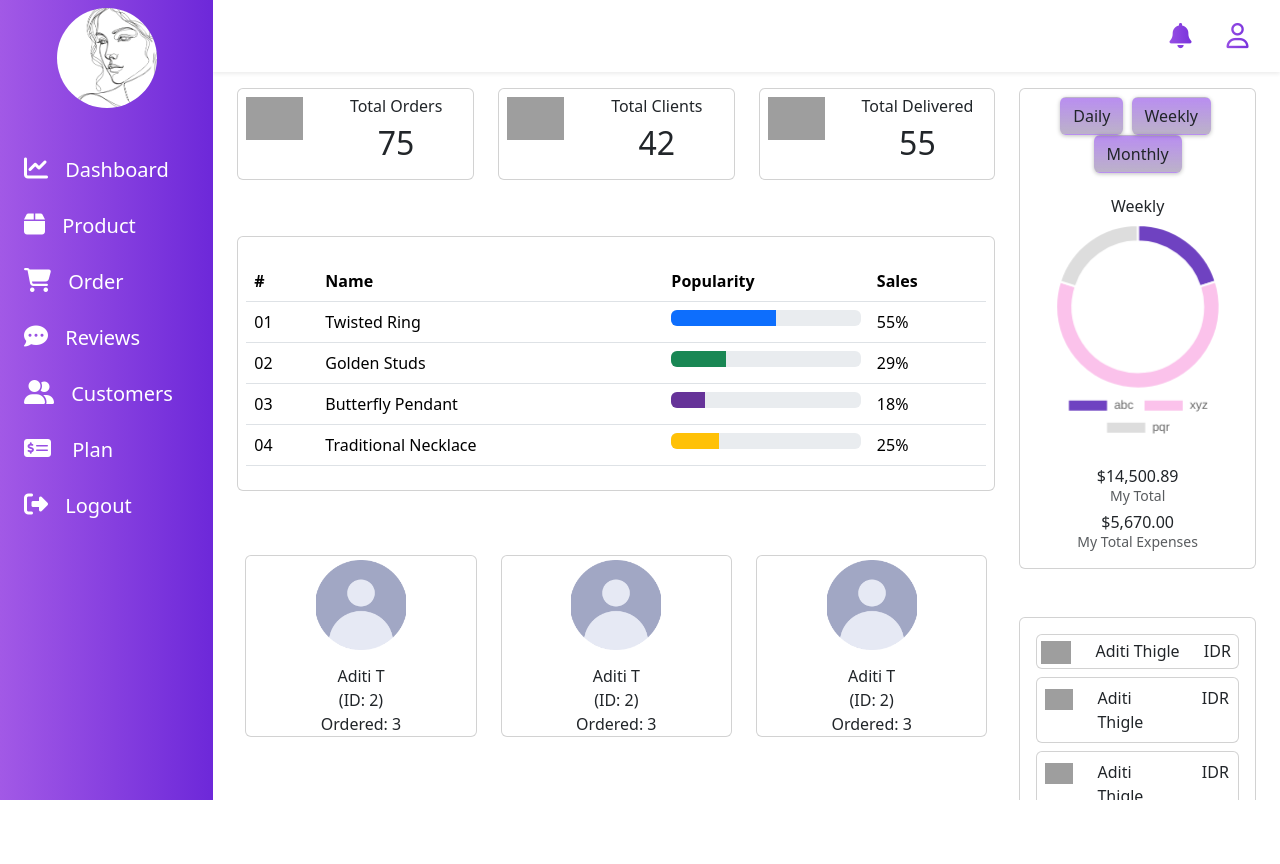
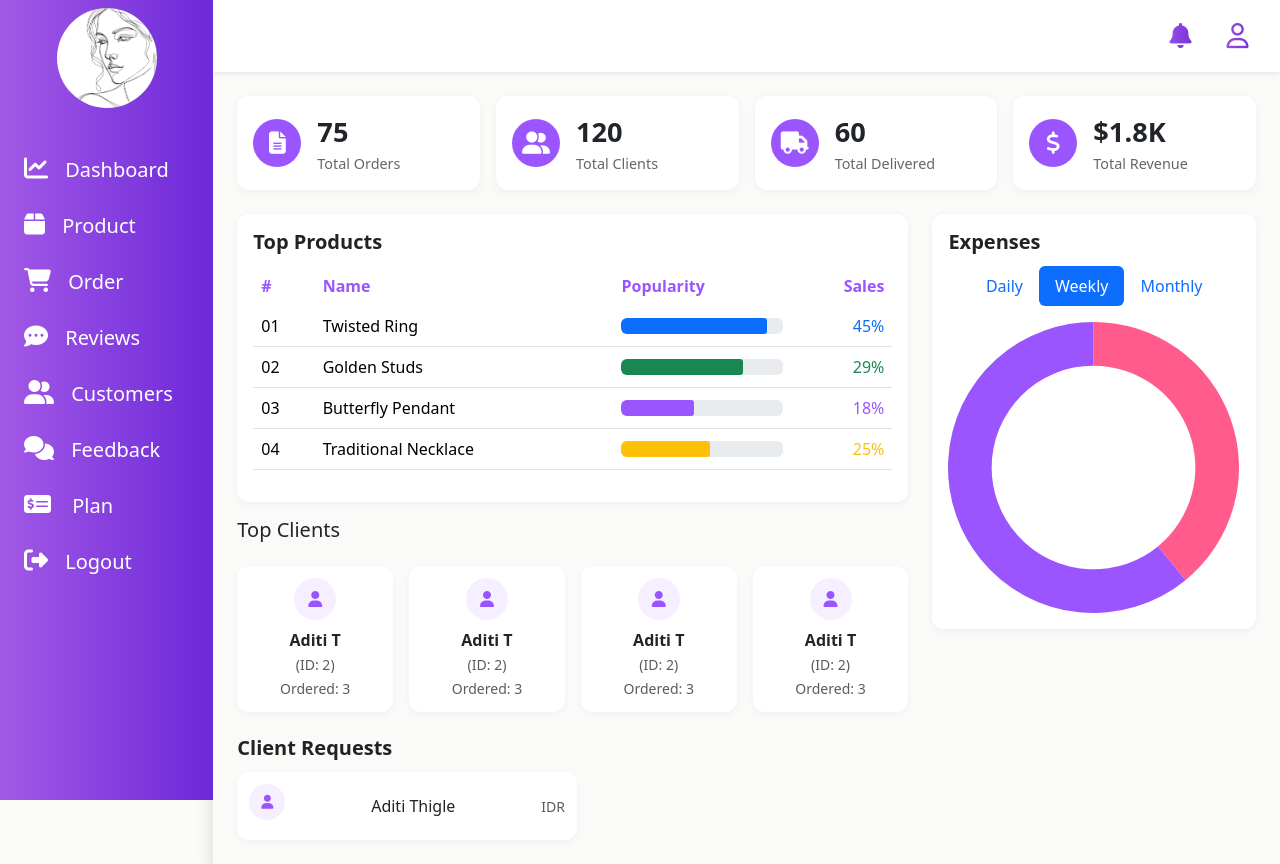
Before and after one commit to Vaishnavi323/SonaChandi, a CodeIgniter app: page /sonachandi/index.php/admincontroller/dashboard in a window 1280 px wide. Before the commit the page ends 800 px from the top, so only its background shows below. Run offline with CodeIgniter, Linux system fonts and the light colour scheme; some libraries are stand-ins or nearby versions; grey boxes are pictures that could not be loaded.

Commit message:
finalise admin by nisha

```diff
--- a/application/controllers/AdminController.php
+++ b/application/controllers/AdminController.php
@@ -87,4 +87,9 @@ class AdminController extends CI_Controller {
 	{
 		$this->load->view('Admin/feedback');
 	}
+
+			public function base()
+	{
+		$this->load->view('Admin/base');
+	}
 }
--- a/application/views/Admin/dashboard.php
+++ b/application/views/Admin/dashboard.php
@@ -1,340 +1,287 @@
-<!DOCTYPE html>
+<!doctype html>
 <html lang="en">
   <head>
-    <meta charset="UTF-8">
-    <meta name="viewport" content="width=device-width, initial-scale=1.0">
-    <title>Document</title>
-      <link href="https://cdn.jsdelivr.net/npm/bootstrap@5.3.6/dist/css/bootstrap.min.css" rel="stylesheet"
-    integrity="sha384-4Q6Gf2aSP4eDXB8Miphtr37CMZZQ5oXLH2yaXMJ2w8e2ZtHTl7GptT4jmndRuHDT" crossorigin="anonymous">
-  <link rel="stylesheet" href="https://cdnjs.cloudflare.com/ajax/libs/font-awesome/6.7.2/css/all.min.css"
-    integrity="sha512-Evv84Mr4kqVGRNSgIGL/F/aIDqQb7xQ2vcrdIwxfjThSH8CSR7PBEakCr51Ck+w+/U6swU2Im1vVX0SVk9ABhg=="
-    crossorigin="anonymous" referrerpolicy="no-referrer" />
-
+    <meta charset="utf-8">
+    <meta name="viewport" content="width=device-width, initial-scale=1">
+    <title>Bootstrap demo</title>
+    <link href="https://cdn.jsdelivr.net/npm/bootstrap@5.3.6/dist/css/bootstrap.min.css" rel="stylesheet" integrity="sha384-4Q6Gf2aSP4eDXB8Miphtr37CMZZQ5oXLH2yaXMJ2w8e2ZtHTl7GptT4jmndRuHDT" crossorigin="anonymous">
+<link rel="stylesheet" href="https://cdnjs.cloudflare.com/ajax/libs/font-awesome/6.7.2/css/all.min.css" integrity="sha512-Evv84Mr4kqVGRNSgIGL/F/aIDqQb7xQ2vcrdIwxfjThSH8CSR7PBEakCr51Ck+w+/U6swU2Im1vVX0SVk9ABhg==" crossorigin="anonymous" referrerpolicy="no-referrer" />
+    <link rel="stylesheet" href="<?php echo base_url('assets/css/sidebar.css'); ?>">
 <style>
 
-html, body {
-  width: 100vw;
-  height: 100vh;
-  margin: 0;
-  padding: 0;
-display: flex;
- overflow-x: hidden;
+
+    :root {
+      --purple-light: #f6efff;
+      --purple-main: #9a55ff;
+      --accent: #ff5c8d;
+      --bg-light: #f3f4f6;
+      --radius: 12px;
     }
 
-        .avatar {
-    width: 100px;
-    height: 100px;
-    /* background-color: #ccc; */
-    /* border-radius: 50%; */
-    overflow: hidden;
-    display: inline-block;
-    margin-bottom: 10px;
+    body {
+      background: var(--bg-light);
+      font-family: 'Segoe UI', sans-serif;
+      color: #333;
     }
 
-.avatar img {
-    width: 90%;
-    height: 90%;
-    object-fit: cover;
+    h5.section-title {
+      font-weight: 600;
+      margin-bottom: 12px;
+      color: #222;
     }
 
-
-
-
-
-     .btn {
-       color: white;
-      font-weight: 500;
-
-      background: linear-gradient(180deg, rgba(106, 15, 224, 0.47) 0%, rgba(95, 72, 126, 0.42) 100%);
-      box-shadow: 0 1px 4px rgba(0, 0, 0, 0.26);
-      cursor: pointer;
-      transition: transform 0.2s, box-shadow 0.2s;
-
-
+    .card-stats {
+      background: white;
+      border-radius: var(--radius);
+      box-shadow: 0 2px 8px rgba(0,0,0,0.05);
+      transition: transform 0.2s;
     }
-           .gradient-button {
-      background: linear-gradient(to right, #da8cff, #9a55ff);
-      color: white;
-      padding: 12px 25px;
-      border: none;
-      border-radius: 10px;
-      font-size: 16px;
-      cursor: pointer;
-      transition: 0.3s ease-in-out;
-      box-shadow: 0 4px 10px rgba(154, 85, 255, 0.3);
-      margin:0px 180px 0px 180px;
+    .card-stats:hover {
+      transform: translateY(-3px);
+    }
+    .card-stats .icon-circle {
+      width: 48px;
+      height: 48px;
+      border-radius: 50%;
+      background: var(--purple-main);
+      color: #fff;
+      display: flex;
+      justify-content: center;
+      align-items: center;
+      font-size: 1.4rem;
+      margin-right: 16px;
+    }
+    .card-stats .stat-value {
+      font-size: 1.7rem;
+      font-weight: 600;
+    }
+    .card-stats .stat-label {
+      color: #666;
+      font-size: 0.9rem;
     }
 
-    .gradient-button:hover {
-      opacity: 0.9;
-      transform: scale(1.03);
+    .chart-container {
+      background: white;
+      border-radius: var(--radius);
+      padding: 20px;
+      box-shadow: 0 2px 8px rgba(0,0,0,0.05);
     }
 
+    .nav-tabs .nav-link.active {
+      background: var(--purple-light);
+      color: var(--purple-main);
+    }
 
+    .mini-card {
+      background: white;
+      border-radius: var(--radius);
+      padding: 12px;
+      box-shadow: 0 2px 6px rgba(0,0,0,0.04);
+      text-align: center;
+    }
+    .mini-card .avatar-sm {
+      width: 42px;height:42px;
+      border-radius: 50%;
+      background: var(--purple-light);
+      display: inline-flex;
+      align-items: center;
+      justify-content: center;
+      color: var(--purple-main);
+      font-size: 1rem;
+      margin-bottom: 8px;
+    }
 
-
-
-
-
-
-
+    .table thead th {
+      font-weight: 600;
+      color: var(--purple-main);
+      border-bottom: none;
+    }
+    .table tbody tr:hover {
+      background: #fafafa;
+    }
+    .progress {
+      height: 6px;
+      border-radius: 3px;
+    }
+    .progress-bar {
+      border-radius: 3px;
+    }
 
   </style>
-
-
   </head>
   <body>
 
-<div class="container-fluid p-0">
+
+  <div class="container-fluid p-0" style=" background:#FAFAF9">
 <div class="row g-0">
   <!-- sidebar   -->
       <?php include 'sidebar.php';?>
 
-<div class="ol-lg-9 col-xl-10 col-12 offset-xl-2 offset-lg-3 text-white ">
+      <div class="col-lg-9 col-xl-10 col-12  shadow offset-xl-2 offset-lg-3  ">
 <!-- navbar -->
 <?php include 'navbar.php';?>
-<!-- main content here -->
-<div class="container px-4">
 
-                <div class="row mt-3">
-                    <!-- Stats Boxes -->
-                    <div class="col-md-9">
-                        <div class="row" >
-                            <div class="col-md-4" >
-                                <div class="card p-2 text-center top-box">
-                                    <div class="row">
-                                        <div class="col-md-4">
-                                            <img class="img-fluid" src="<?php echo base_url("assets/Admin/orders.png"); ?>" alt="">
+
+
+<div class="container-fluid py-4">
+  <div class="container">
+
+    <!-- Stats Cards -->
+    <div class="row g-3 mb-4">
+      <div class="col-md-3">
+        <div class="card-stats d-flex align-items-center p-3">
+          <div class="icon-circle"><i class="fa-solid fa-file-lines"></i></div>
+          <div>
+            <div class="stat-value">75</div>
+            <div class="stat-label">Total Orders</div>
           </div>
-                                        <div class="col-md-8">
-                                            <h6>Total Orders</h6>
-                                            <h2>75</h2>
+        </div>
+      </div>
+      <div class="col-md-3">
+        <div class="card-stats d-flex align-items-center p-3">
+          <div class="icon-circle"><i class="fa-solid fa-user-group"></i></div>
+          <div>
+            <div class="stat-value">120</div>
+            <div class="stat-label">Total Clients</div>
+          </div>
+        </div>
+      </div>
+      <div class="col-md-3">
+        <div class="card-stats d-flex align-items-center p-3">
+          <div class="icon-circle"><i class="fa-solid fa-truck"></i></div>
+          <div>
+            <div class="stat-value">60</div>
+            <div class="stat-label">Total Delivered</div>
+          </div>
+        </div>
+      </div>
+      <div class="col-md-3">
+        <div class="card-stats d-flex align-items-center p-3">
+          <div class="icon-circle"><i class="fa-solid fa-dollar-sign"></i></div>
+          <div>
+            <div class="stat-value">$1.8K</div>
+            <div class="stat-label">Total Revenue</div>
           </div>
         </div>
       </div>
     </div>
-                             <div class="col-md-4" >
-                                <div class="card p-2 text-center top-box">
-                                    <div class="row">
-                                        <div class="col-md-4">
-                                             <img class="img-fluid" src="<?php echo base_url("assets/Admin/clients.png"); ?>" alt="">
+
+    <!-- Top Products + Expense Chart -->
+    <div class="row g-4 mb-4">
+      <div class="col-lg-8">
+        <div class="chart-container p-3">
+          <h5 class="section-title">Top Products</h5>
+          <div class="table-responsive">
+            <table class="table align-middle">
+              <thead>
+                <tr><th>#</th><th>Name</th><th>Popularity</th><th class="text-end">Sales</th></tr>
+              </thead>
+              <tbody>
+                <tr><td>01</td><td>Twisted Ring</td><td><div class="progress"><div class="progress-bar bg-primary" style="width:90%"></div></div></td><td class="text-end text-primary">45%</td></tr>
+                <tr><td>02</td><td>Golden Studs</td><td><div class="progress"><div class="progress-bar bg-success" style="width:75%"></div></div></td><td class="text-end text-success">29%</td></tr>
+                <tr><td>03</td><td>Butterfly Pendant</td><td><div class="progress"><div class="progress-bar" style="background:var(--purple-main);width:45%"></div></div></td><td class="text-end" style="color:var(--purple-main)">18%</td></tr>
+                <tr><td>04</td><td>Traditional Necklace</td><td><div class="progress"><div class="progress-bar bg-warning" style="width:55%"></div></div></td><td class="text-end text-warning">25%</td></tr>
+              </tbody>
+            </table>
           </div>
-                                        <div class="col-md-8">
-                                            <h6>Total Clients</h6>
-                                            <h2>42</h2>
+        </div>
+
+        <div class="row g-3">
+          <h5 class="pt-3" >Top Clients</h5>
+          <div class="col-6 col-sm-4 col-lg-3">
+            <div class="mini-card">
+              <div class="avatar-sm"><i class="fa-solid fa-user"></i></div>
+              <div class="fw-semibold">Aditi T</div>
+              <small class="text-muted">(ID: 2)</small><br>
+              <small class="text-muted">Ordered: 3</small>
+            </div>
+          </div>
+                    <div class="col-6 col-sm-4 col-lg-3">
+            <div class="mini-card">
+              <div class="avatar-sm"><i class="fa-solid fa-user"></i></div>
+              <div class="fw-semibold">Aditi T</div>
+              <small class="text-muted">(ID: 2)</small><br>
+              <small class="text-muted">Ordered: 3</small>
+            </div>
+          </div>
+                    <div class="col-6 col-sm-4 col-lg-3">
+            <div class="mini-card">
+              <div class="avatar-sm"><i class="fa-solid fa-user"></i></div>
+              <div class="fw-semibold">Aditi T</div>
+              <small class="text-muted">(ID: 2)</small><br>
+              <small class="text-muted">Ordered: 3</small>
+            </div>
+          </div>
+          <div class="col-6 col-sm-4 col-lg-3">
+            <div class="mini-card">
+              <div class="avatar-sm"><i class="fa-solid fa-user"></i></div>
+              <div class="fw-semibold">Aditi T</div>
+              <small class="text-muted">(ID: 2)</small><br>
+              <small class="text-muted">Ordered: 3</small>
+            </div>
+          </div>
+        </div>
+
+      </div>
+
+      <div class="col-lg-4">
+        <div class="chart-container p-3">
+          <h5 class="section-title">Expenses</h5>
+          <ul class="nav nav-pills mb-3 tab-pill justify-content-center">
+            <li class="nav-item"><button class="nav-link">Daily</button></li>
+            <li class="nav-item"><button class="nav-link active">Weekly</button></li>
+            <li class="nav-item"><button class="nav-link">Monthly</button></li>
+          </ul>
+          <canvas id="expenseChart" height="200"></canvas>
+        </div>
+      </div>
+    </div>
+
+    <!-- Clients & Requests -->
+
+      <div class="col-lg-4">
+        <h5 class="section-title">Client Requests</h5>
+        <div class="d-flex flex-column gap-3">
+          <div class="mini-card d-flex align-items-center gap-3">
+            <div class="avatar-sm" style="width:36px;height:36px;font-size:14px"><i class="fa-solid fa-user"></i></div>
+            <div class="flex-grow-1">Aditi Thigle</div>
+            <span class="text-muted small">IDR</span>
           </div>
         </div>
       </div>
     </div>
-                             <div class="col-md-4" >
-                                <div class="card p-2 text-center top-box">
-                                    <div class="row">
-                                        <div class="col-md-4 ">
-                                             <img class="img-fluid " src="<?php echo base_url("assets/Admin/deliverd.png"); ?>" alt="">
-                                        </div>
-                                        <div class="col-md-8">
-                                            <h6>Total Delivered</h6>
-                                            <h2>55</h2>
-                                        </div>
-                                    </div>
-                                </div>
-                            </div>
-                        </div>
-                                                <div class="row mt-4" >
-                            <div class="col-md-12">
-                                <h5>Top Products</h5>
-                                <div class="card p-2">
-                                    <table class="table mt-3">
-                                        <thead>
-                                            <tr>
-                                                <th>#</th>
-                                                <th>Name</th>
-                                                <th>Popularity</th>
-                                                <th>Sales</th>
-                                            </tr>
-                                        </thead>
-                                        <tbody>
-                                            <tr>
-                                                <td>01</td>
-                                                <td>Twisted Ring</td>
-                                                <td>
-                                                    <div class="progress">
-                                                        <div class="progress-bar bg-primary" style="width: 55%"></div>
-                                                    </div>
-                                                </td>
-                                                <td>55%</td>
-                                            </tr>
-                                            <tr>
-                                                <td>02</td>
-                                                <td>Golden Studs</td>
-                                                <td>
-                                                    <div class="progress">
-                                                        <div class="progress-bar bg-success" style="width: 29%"></div>
-                                                    </div>
-                                                </td>
-                                                <td>29%</td>
-                                            </tr>
-                                            <tr>
-                                                <td>03</td>
-                                                <td>Butterfly Pendant</td>
-                                                <td>
-                                                    <div class="progress">
-                                                        <div class="progress-bar" style="width: 18%; background-color: rebeccapurple;"></div>
-                                                    </div>
-                                                </td>
-                                                <td>18%</td>
-                                            </tr>
-                                            <tr>
-                                                <td>04</td>
-                                                <td>Traditional Necklace</td>
-                                                <td>
-                                                    <div class="progress">
-                                                        <div class="progress-bar bg-warning" style="width: 25%"></div>
-                                                    </div>
-                                                </td>
-                                                <td>25%</td>
-                                            </tr>
-                                        </tbody>
-                                    </table>
-                                </div>
+
   </div>
 </div>
 
-                        <!-- Top Clients -->
-                        <div class="row mt-4">
-                            <div class="col-md-12">
-                                <h5>Top Clients</h5>
-                                <div class=" p-2">
-
-                                <div class="row">
-                                    <div class="col-md-4">
-                                        <div class="card text-center">
-                                            <div class="avatar mx-auto my-1"> <img src="<?php echo base_url("assets/Admin/Avatar.png"); ?>" alt=""></div>
-
-                                            <p class="mb-0">Aditi T<br>(ID: 2)<br>Ordered: 3</p>
-                                        </div>
-                                    </div>
-                                     <div class="col-md-4">
-                                        <div class="card text-center">
-                                            <div class="avatar mx-auto my-1"> <img src="<?php echo base_url("assets/Admin/Avatar.png"); ?>" alt=""></div>
-
-                                            <p class="mb-0">Aditi T<br>(ID: 2)<br>Ordered: 3</p>
-                                        </div>
-                                    </div>
-                                     <div class="col-md-4">
-                                        <div class="card text-center">
-                                            <div class="avatar mx-auto my-1"> <img src="<?php echo base_url("assets/Admin/Avatar.png"); ?>" alt=""></div>
-
-                                            <p class="mb-0">Aditi T<br>(ID: 2)<br>Ordered: 3</p>
 </div>
 </div>
 </div>
 
 
-                                </div>
-                            </div>
-                        </div>
-                    </div>
 
-                    <div class="col-md-3 ">
-                        <div class="card p-2 text-center mb-3">
-
-  <div class="d-flex">
-    <div>
-      <button class="btn  me-1">Daily</button>
-      <button class="btn  me-1">Weekly</button>
-      <button class="btn ">Monthly</button>
-    </div>
-    <!-- <div class="ms-auto me-1">
-      <button class="btn "><i class="fa-solid fa-plus fs-5 rounded "></i></button>
-    </div> -->
-  </div>
-
-                            <h6 class="mt-4">Weekly</h6>
-                            <canvas id="salesChart" height="200"></canvas>
-                            <h6 class="mt-4">$14,500.89<br><small class="text-muted">My Total</small></h6>
-                            <h6>$5,670.00<br><small class="text-muted">My Total Expenses</small></h6>
-                        </div>
-
-                        <h5>Client Requests</h5>
-                        <div class="card p-3 ">
-                            <div class="card mb-2 p-1">
-                                <div class="row">
-                                    <div class="col-md-3"><img class="img-fluid " src="<?php echo base_url("assets/Admin/person.png"); ?>" alt=""></div>
-                                    <div class="col-md-6 fs-6">Aditi Thigle</div>
-                                    <div class="col-md-3">IDR</div>
-                                </div>
-                            </div>
-                             <div class="card mb-2 p-2">
-                                <div class="row">
-                                    <div class="col-md-3"><img class="img-fluid " src="<?php echo base_url("assets/Admin/person.png"); ?>" alt=""></div>
-                                    <div class="col-md-6 fs-6">Aditi Thigle</div>
-                                    <div class="col-md-3">IDR</div>
-                                </div>
-                            </div>
-                            <div class="card mb-2 p-2">
-                                <div class="row">
-                                    <div class="col-md-3"><img class="img-fluid " src="<?php echo base_url("assets/Admin/person.png"); ?>" alt=""></div>
-                                    <div class="col-md-6 fs-6">Aditi Thigle</div>
-                                    <div class="col-md-3">IDR</div>
-                                </div>
-                            </div>
-                        </div>
-
-
-                        </div>
-                    </div>
-                </div> <!-- row -->
-            </div> <!-- col-10 -->
-
-
-</div>
-
-</div>
-
-
-
-</div>
-</div>
-
-
-
+<script src="https://cdn.jsdelivr.net/npm/bootstrap@5.3.3/dist/js/bootstrap.bundle.min.js"></script>
     <script src="<?php echo base_url("assets/js/sidebar.js"); ?>"></script>
-
-
-
-    <script src="https://cdn.jsdelivr.net/npm/chart.js"></script>
+<script src="https://cdn.jsdelivr.net/npm/chart.js@4.4.1"></script>
 <script>
-        const ctx = document.getElementById('salesChart').getContext('2d');
-        const salesChart = new Chart(ctx, {
-            type: 'doughnut',
+  const ctx = document.getElementById("expenseChart");
+  new Chart(ctx, {
+    type: "doughnut",
     data: {
-                labels: ['abc', 'xyz', 'pqr'],
+      labels: ["Spent", "Remaining"],
       datasets: [{
-                    label: 'Expenses',
-                    data: [20, 60, 20],
-                    backgroundColor: ['#6f42c1', '#fbc2eb', '#ddd']
+        data: [5670, 14500 - 5670],
+        backgroundColor: ["#ff5c8d", "#9a55ff"],
+        borderWidth: 0
       }]
     },
     options: {
-                responsive: true,
-                plugins: {
-                    legend: {
-                        position: 'bottom'
-                    }
-                },
-                cutout: '80%',
+      cutout: "70%",
+      plugins: { legend: { display: false } }
     }
   });
 </script>
 
 
-
-
-
-
-
-
-
 </body>
 </html>
--- a/application/views/Admin/orders.php
+++ b/application/views/Admin/orders.php
@@ -59,7 +59,7 @@ tbody tr {
   }
 
              .gradient-button {
-      background: linear-gradient(to right, #da8cff, #9a55ff);
+background: linear-gradient(90deg, #a259e6 0%, #6d28d9 100%);
       color: white;
       padding: 12px 25px;
       border: none;
--- a/application/views/Admin/rating2.php
+++ b/application/views/Admin/rating2.php
@@ -118,7 +118,7 @@ color:rgba(229, 188, 24, 0.94);
       border-radius: 20px;
     }
            .gradient-button {
-      background: linear-gradient(to right, #da8cff, #9a55ff);
+background: linear-gradient(90deg, #a259e6 0%, #6d28d9 100%);
       color: white;
       padding: 12px 25px;
       border: none;
--- a/application/views/Admin/sidebar.php
+++ b/application/views/Admin/sidebar.php
@@ -192,6 +192,10 @@ background: linear-gradient(90deg, #a259e6 0%, #6d28d9 100%);
       <a href="<?php echo site_url('AdminController/cust'); ?>" class="nav-link  link ">
         <i class="fas rounded-circle   p-2 fs-4 fa-user-group me-1"></i> Customers
       </a>
+          <li class="nav-item   fs-6">
+      <a href="<?php echo site_url('AdminController/feedback'); ?>" class="nav-link  link ">
+        <i class="fa-solid  p-2 fs-4 me-1 fa-comments"></i> Feedback
+      </a>
     </li>
 
 
```
Also changed, not shown: application/views/Admin/feedback.php (+4 -4 lines). Lines whose indentation alone changed are shown as unchanged.
